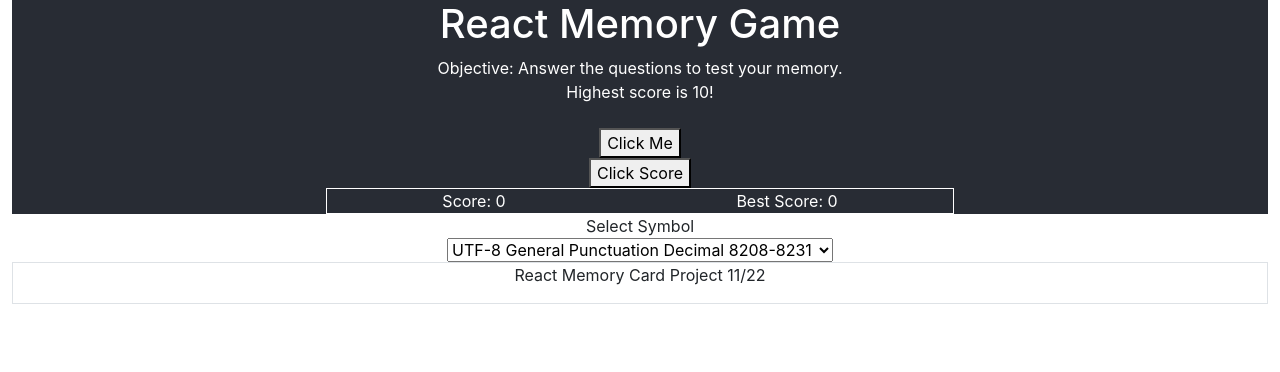
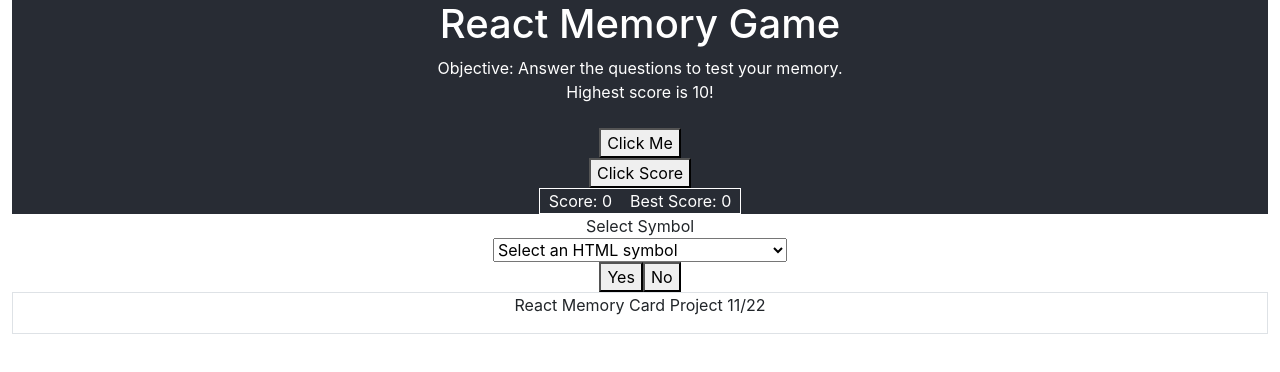
Before and after one commit to reidbraswell1/react-memory-card-project, a React (Create React App) app: page / in a window 1280 px wide. Shown: the top 372 px of the page. Built offline with nearby package versions, Linux system fonts and the light colour scheme.

Commit message:
Adding code to process selections and yes/no choice

```diff
--- a/src/App.jsx
+++ b/src/App.jsx
@@ -1,41 +1,89 @@
 import './App.css';
-import { Component} from 'react';
+import { Component } from 'react';
 import Header from './components/Header.jsx';
 import Footer from './components/Footer.jsx';
+import { config } from './utils/config.js';
 
 
 class App extends Component {
 
   constructor(props) {
     super(props);
+    this.processSelection = this.processSelection.bind(this);
+    this.processChoice = this.processChoice.bind(this);
+    this.state = {
+      randomSymbol: [],
+    }
+  }
+
+  processSelection(event) {
+    console.log(`---Begin Function ${this.processSelection.name}---`);
+    console.log(`Event =`, event);
+    console.log(event.target.selectedOptions[0]);
+
+    let randomSymbols = [];
+    if (event.target.selectedOptions.length > 1) {
+      console.log(`Error`);
+      return;
+    }
+    switch (event.target.selectedOptions[0].value) {
+      case "generalPunctuation1":
+        document.getElementById("span-symbol").innerHTML = "&#8209;"
+        for (let i = 0; i < 7; i++) {
+          randomSymbols.push(Math.floor(Math.random() * (this.state.generalPunctuationMax1 - this.state.generalPunctuationMin1) + this.state.generalPunctuationMin1));
+        }
+        document.getElementById("span-symbol").innerHTML = `&#${randomSymbols[0]};`;
+        this.setState({randomSymbol:randomSymbols.slice(0)})
+        console.log("random symbol",this.state.randomSymbol.length)
+        console.log("Random Symbol", randomSymbols[0])
+        break;
+      case "generalPunctuation2":
+        break;
+    }
+    console.log(`---End Function ${this.processSelection.name}---`);
+  }
+
+  processChoice(event) {
+    console.log(`---Begin ${this.processChoice.name}---`);
+    console.log("event2",event);
+    let randomIndex = Math.floor(Math.random()*(7-1)+1);
+    console.log("RandomIndex",randomIndex)
+    document.getElementById("span-symbol").innerHTML=`&#${this.state.randomSymbol[randomIndex-1]};`
   }
 
   render() {
-
-    const generalPunctuationMin1 = 8208;
-    const generalPunctuationMax1 = 8231;
-    const generalPunctuationMin2 = 8240;
-    const generalPunctuationMax2 = 8286;
-    const currencySymbolsMin1 = 8352;
-    const currencySymbolsMax2 = 8399;
-    const arrowsMin = 8592;
-    const arrowsMax = 8703;
-
     return (
       <main className="App">
-        <Header className="App-header" Title="React Memory Game"></Header>
+        <header className="App-header">
+          <Header Title="React Memory Game"></Header>
+        </header>
         <label className="labels" for="symbol-select">Select Symbol</label>
-        <select id="symbol-select" name="symbol">
-          <option value="generalPunctuation1">UTF-8 General Punctuation Decimal {generalPunctuationMin1}-{generalPunctuationMax1}</option>
-          <option value="generalPunctuation2">UTF-8 General Punctuation Decimal {generalPunctuationMin2}-{generalPunctuationMax2}</option>
-          <option value="currencySymbols">UTF-8 Currency Symbols Decimal {currencySymbolsMin1}-{currencySymbolsMax2}</option>
-          <option value="arrows">UTF-8 Arrows {arrowsMin}-{arrowsMax}</option>
-          <option value=""></option>
-          <option value=""></option>
-          <option value=""></option>
+        <select id="symbol-select" name="symbol" onChange={this.processSelection}>
+          <option value="select">Select an HTML symbol</option>
+          <option value="generalPunctuation1">General Punctuation 1 {config.generalPunctuationMin1}-{config.generalPunctuationMax1}</option>
+          <option value="generalPunctuation2">General Punctuation 2 {config.generalPunctuationMin2}-{config.generalPunctuationMax2}</option>
+          <option value="currencySymbols">Currency Symbols {config.currencySymbolsMin1}-{config.currencySymbolsMax2}</option>
+          <option value="arrows">Arrows {config.arrowsMin}-{config.arrowsMax}</option>
+          <option value="mathematical-operators">Mathematical Operators {config.mathSymbolsMin}-{config.mathSymbolsMax}</option>
+          <option value="box-drawings">Box Drawings {config.boxDrawingsMin}-{config.boxDrawingsMax}</option>
+          <option value="block-elements">Block Elements {config.blockElementsMin}-{config.blockElementsMax}</option>
+          <option value="geometric-shapes">Geometric Shapes {config.geometricShapesMin}-{config.geometricShapesMax}</option>
+          <option value="miscelaneous-symbols">Miscellaneous Symbols {config.miscelaneousSymbolsMin}-{config.miscelaneousSymbolsMax}</option>
+          <option value="dingbats">Dingbats {config.dingbatsMin}-{config.dingbatsMax}</option>
+          <option value="emoji">Emoji</option>
           <option value=""></option>
           <option value=""></option>
         </select>
+        <div>
+        <span className="" id="span-symbol"></span>
+        </div>
+        <div>
+        <span>{this.state.randomSymbol.toString()}</span>
+        </div>
+        <div>
+        <button id="button-yes" name="button-choice" value="yes" onClick={this.processChoice}>Yes</button>
+        <button id="button-no" name="button-choice" value="no" onClick={this.processChoice}>No</button>
+        </div>
         <Footer Footer="React Memory Card Project 11/22"></Footer>
       </main>);
   }
```
